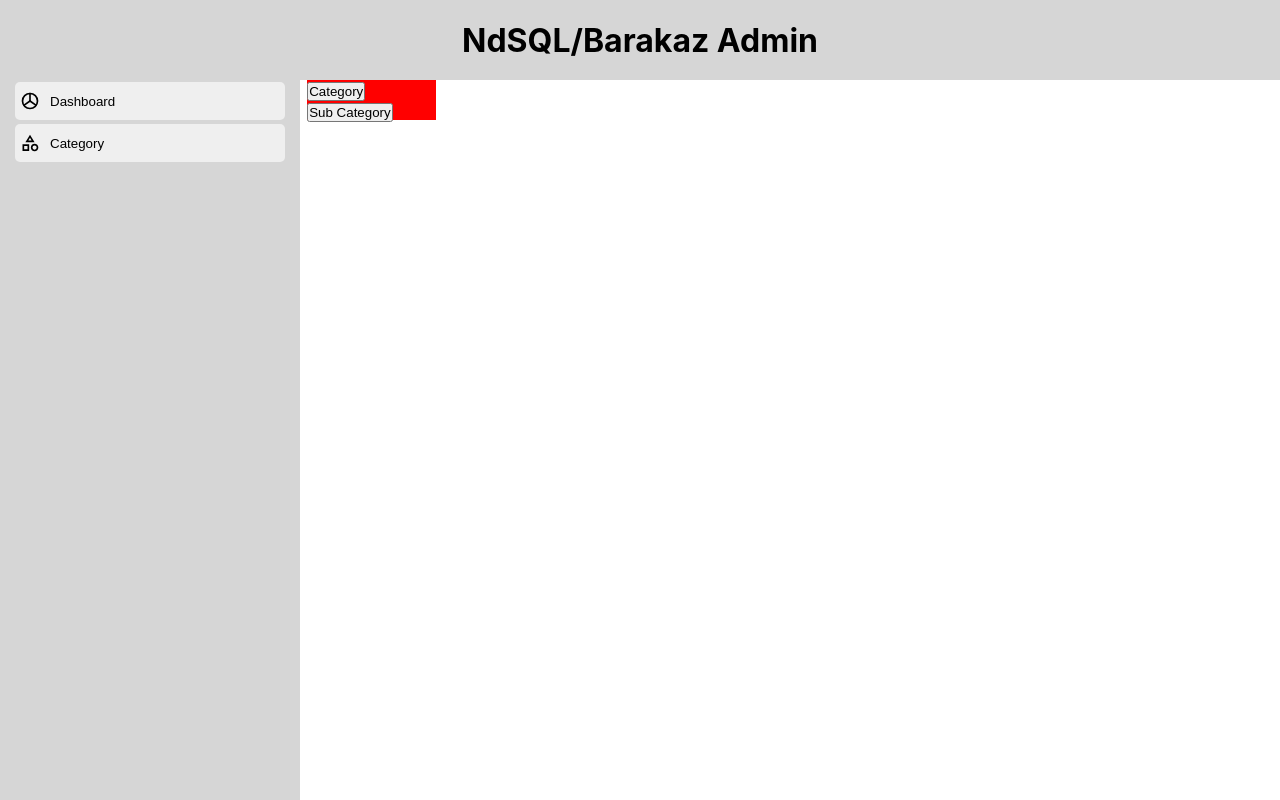
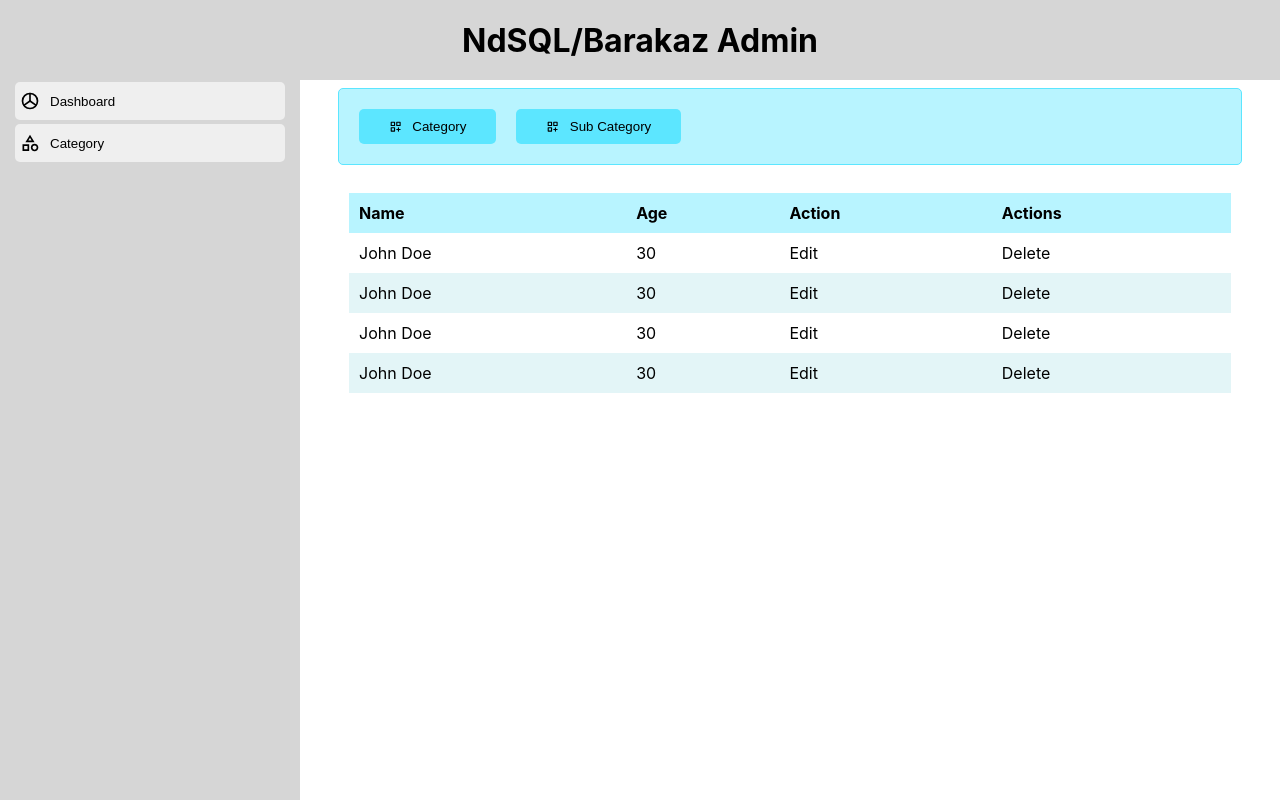
Before and after one commit to nahidhk/barakaz, a React (Create React App) app in the folder admin/: page /category in a window 1280 px wide. Built offline with nearby package versions, Linux system fonts and the light colour scheme.

Commit message:
new update

```diff
--- a/admin/src/App.js
+++ b/admin/src/App.js
@@ -14,7 +14,7 @@ function App() {
         <div>
           <SideBar />
         </div>
-        <div>
+        <div className="w100">
           <Routes>
             <Route path="/" element={<Home />} />
             <Route path="/category" element={<Category />} />
--- a/admin/src/components/ui/SideBar.jsx
+++ b/admin/src/components/ui/SideBar.jsx
@@ -1,7 +1,7 @@
 import React from "react";
 import { TbBrandMercedes } from "react-icons/tb";
 import { MdOutlineCategory } from "react-icons/md";
-import { TbCategoryPlus } from "react-icons/tb";
+
 import { useNavigate } from "react-router-dom";
 
 export default function SideBar() {
--- a/admin/src/index.css
+++ b/admin/src/index.css
@@ -60,16 +60,80 @@ body {
   align-items: center;
   transition: all 0.3s, color 0.3s;
 }
+
 .sidebar-button:hover {
   color: #4680ff;
   text-decoration: dotted underline;
 }
+
 .icon {
   margin-right: 10px;
   font-size: 15pt;
 }
-.bar{
+
+.bar {
   width: 90%;
-  height: 40px;
-  background-color: red;
+  height: auto;
+  margin: 8px auto;
+  border-radius: 5px;
+  background-color: #b8f4ff;
+  padding: 10px;
+  display: inline-flex;
+  border: 1px solid #5ce6ff;
 }
+
+.w100 {
+  width: 100%;
+}
+
+.bar button {
+  width: auto;
+  height: auto;
+  border: none;
+  border-radius: 5px;
+  cursor: pointer;
+  background-color: #5ce6ff;
+  padding: 10px 30px;
+  color: #000;
+  margin: 10px;
+  transition: all 0.3s, color 0.3s;
+  display: flex;
+  align-items: center;
+  text-indent: 10px;
+}
+
+.bar button:hover {
+  background-color: #93bcff;
+  transform: scale(1.1);
+}
+.column{
+  flex-direction: column;
+}
+.gap20{
+  gap: 20px;
+}
+.w90{
+  width: 90%;
+}
+.table , th, td {
+  padding: 10px;
+  text-align: left;
+}
+.table {
+  width: 90%;
+  border-collapse: collapse;
+  border-radius: 10px;
+}
+
+.table thead {
+  background-color: #b8f4ff;
+}
+.table tbody tr:nth-child(even) {
+  background-color: #e3f5f7;
+}
+.table tbody tr:hover {
+  background-color: #5ce6ff;
+}
+.border{
+  border-radius: 100px;
+}
--- a/admin/src/pages/Category.jsx
+++ b/admin/src/pages/Category.jsx
@@ -1,16 +1,56 @@
 import React from "react";
-
+import { TbCategoryPlus } from "react-icons/tb";
 export default function Category() {
     return (
         <>
-            <div className="flex center">
+            <div className="flex center column gap20">
                 <div className="bar">
                     <button>
-                        Category
+                        <TbCategoryPlus />  Category
                     </button>
                     <button>
-                        Sub Category
+                        <TbCategoryPlus />  Sub Category
                     </button>
+                </div>
+                <div className="w100 flex center border">
+                    <table className="table">
+                        <thead>
+                            <tr>
+                                <th>Name</th>
+                                <th>Age</th>
+                                <th>Action</th>
+                                <th>Actions</th>
+                            </tr>
+                        </thead>
+                        <tbody>
+                            <tr>
+                                <td>John Doe</td>
+                                <td>30</td>
+                                <td>Edit</td>
+                                <td>Delete</td>
+                            </tr>
+                            <tr>
+                                <td>John Doe</td>
+                                <td>30</td>
+                                <td>Edit</td>
+                                <td>Delete</td>
+                            </tr>
+                            <tr>
+                                <td>John Doe</td>
+                                <td>30</td>
+                                <td>Edit</td>
+                                <td>Delete</td>
+                            </tr>
+
+
+                            <tr>
+                                <td>John Doe</td>
+                                <td>30</td>
+                                <td>Edit</td>
+                                <td>Delete</td>
+                            </tr>
+                        </tbody>
+                    </table>
                 </div>
             </div>
         </>
```
